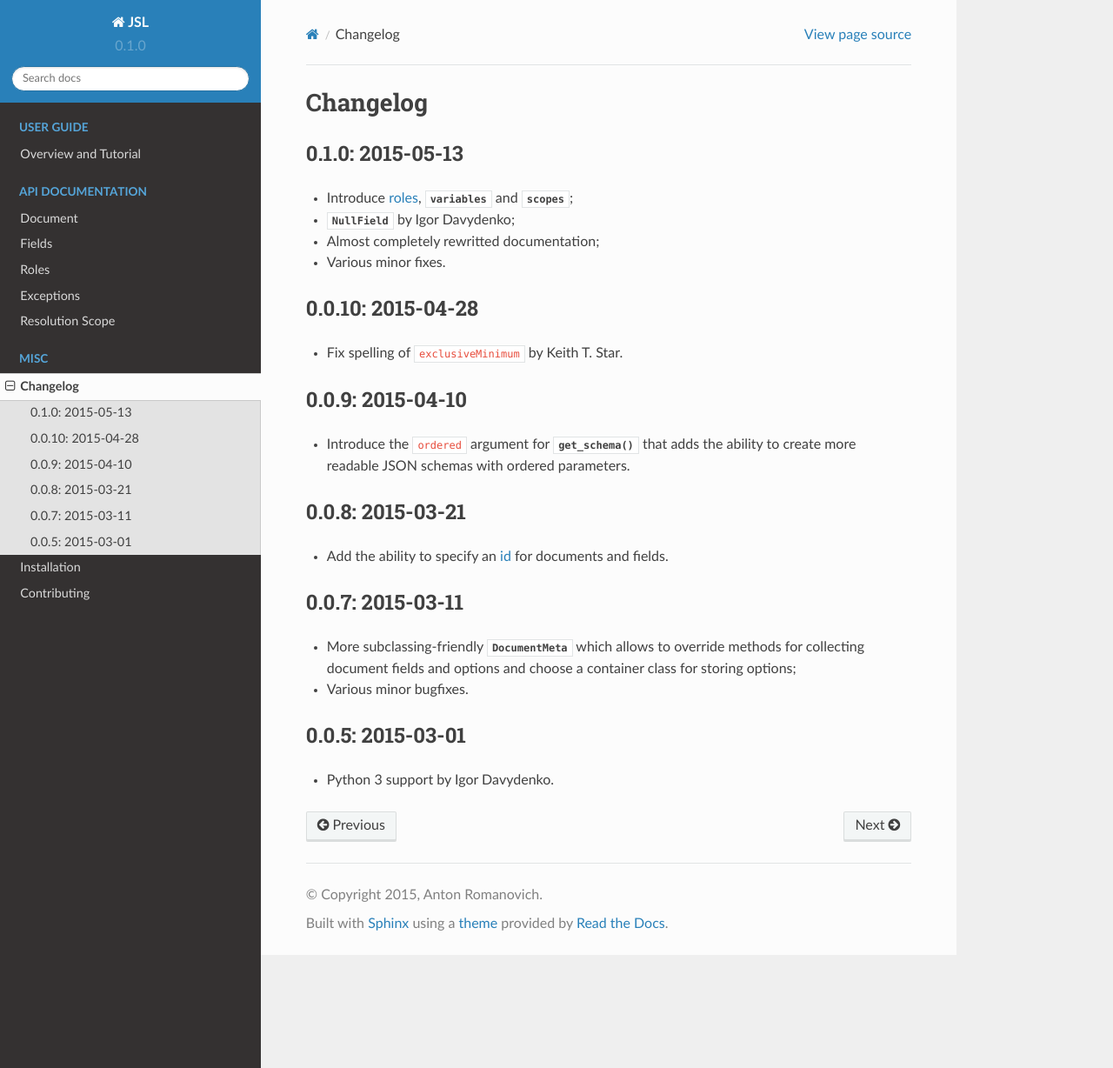
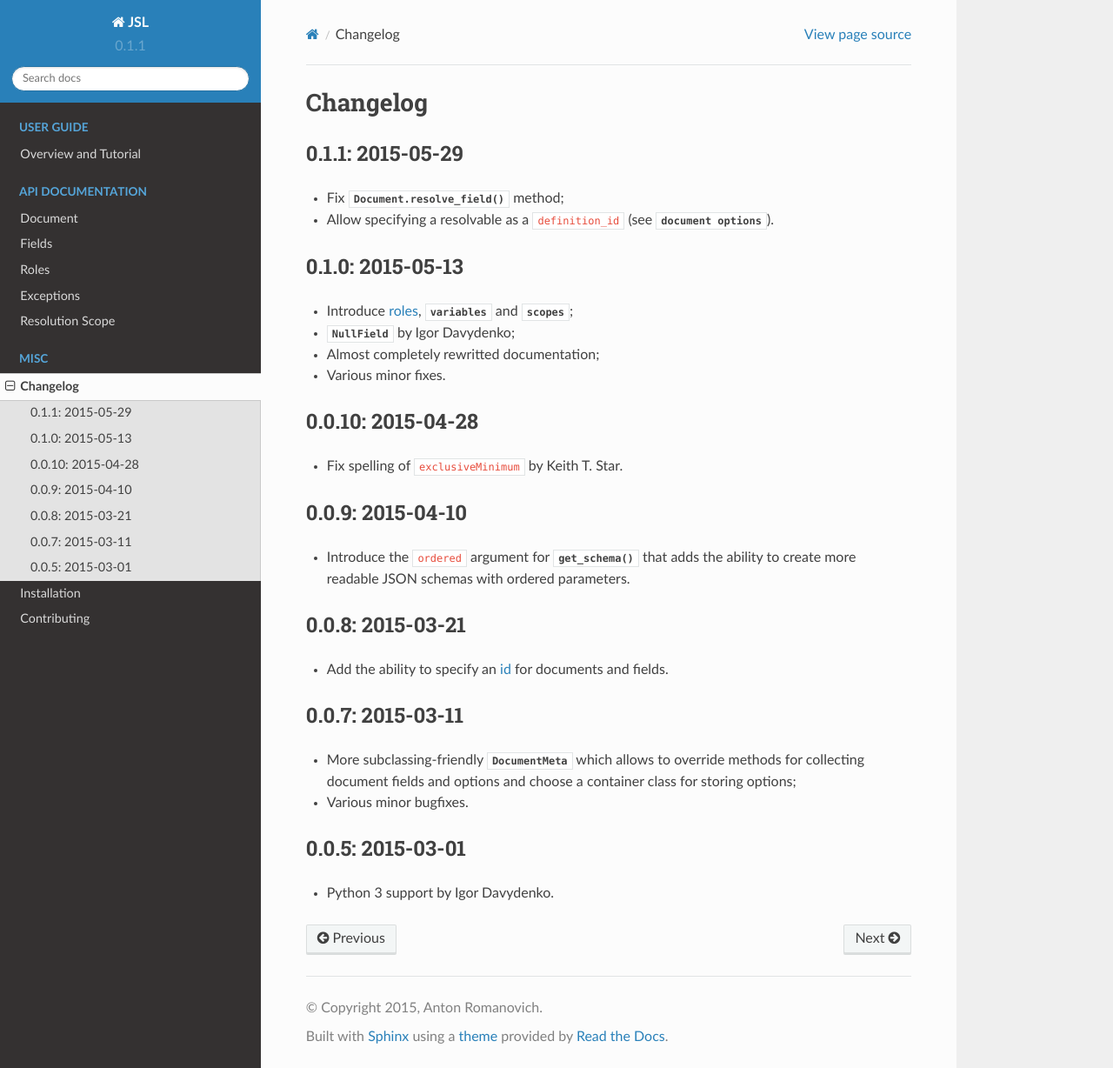
Before and after one commit to aromanovich/jsl, a Sphinx documentation site: the page built from docs/source/changelog.rst, in a window 1280 px wide and 1228 px high. Shown: the whole window at 87% size. Built offline with Sphinx 7.4.7 and the Read the Docs theme 2.0.0, drawn with Linux system fonts in a browser that asks for light colours.

Commit message:
Bump version to 0.1.1

```diff
--- a/docs/source/changelog.rst
+++ b/docs/source/changelog.rst
@@ -1,5 +1,11 @@
 Changelog
 =========
+
+0.1.1: 2015-05-29
+~~~~~~~~~~~~~~~~~
+
+- Fix :meth:`.Document.resolve_field` method;
+- Allow specifying a resolvable as a ``definition_id`` (see :class:`document options <.Options>`).
 
 0.1.0: 2015-05-13
 ~~~~~~~~~~~~~~~~~
--- a/jsl/__init__.py
+++ b/jsl/__init__.py
@@ -12,7 +12,7 @@ __title__ = 'JSL'
 __author__ = 'Anton Romanovich'
 __license__ = 'BSD'
 __copyright__ = 'Copyright 2015 Anton Romanovich'
-__version__ = '0.1.0'
+__version__ = '0.1.1'
 __version_info__ = tuple(int(i) for i in __version__.split('.'))
 
 
```
